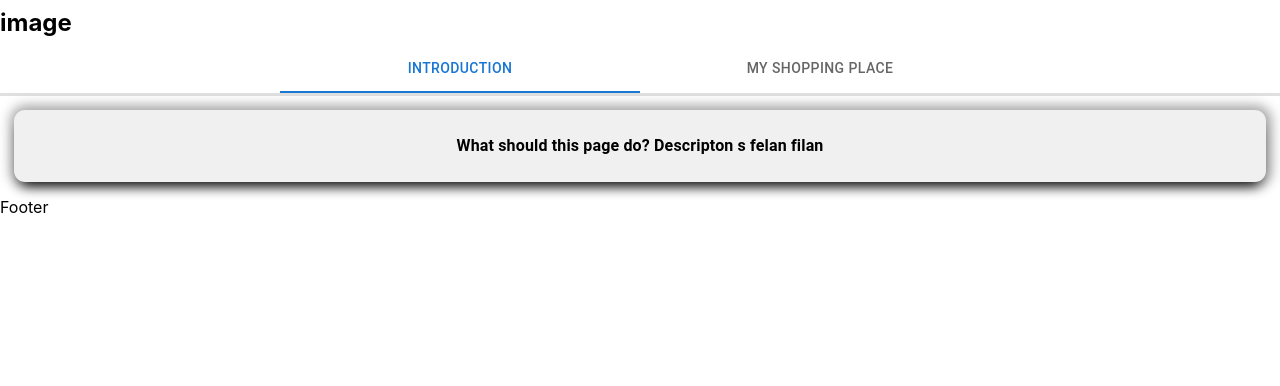
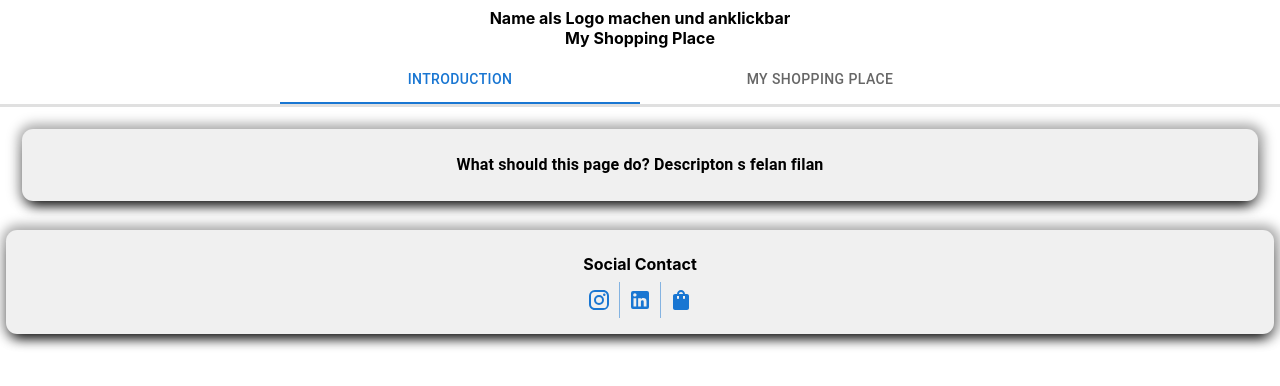
Before and after one commit to Hasan-1994/IC1-My-Shopping-Place, a React (Create React App) app: page / in a window 1280 px wide. Shown: the top 386 px of the page. Built offline with nearby package versions, Linux system fonts and the light colour scheme.

Commit message:
Basket Design & Footer & Overthinking Header

```diff
--- a/src/components/Basket.js
+++ b/src/components/Basket.js
@@ -1,10 +1,11 @@
 import * as React from 'react';
 import Button from '@mui/material/Button';
+import Box from '@mui/material/Box';
 
 import Grid from '@mui/material/Grid';
 
 function Basket(props) {
-    const { cardItem, onAdd, onRemove } = props;
+    const { cardItem} = props;
     const itemsPrice = cardItem.reduce((a, c) => a + c.price * c.qty, 0);
     const shppingPrice = itemsPrice >= 401 ? 0 : 50;
     const totalPrice = itemsPrice + shppingPrice;
@@ -13,26 +14,14 @@ function Basket(props) {
             <h2 className="text">Cart Items</h2>
             <div>{cardItem.length === 0 && <div>Cart is Empty</div>}</div>
             {cardItem.map((item) => (
-                <div key={item.id} className="row">
-                    <div>{item.name}</div>
-                    <div>
-                        <button
-                            onClick={() => onAdd(item)}
-                            className="add"
-                        >   +
-                        </button>
-                        <button
-                            onClick={() => onRemove(item)}
-                            className="remove"
-                        >
-                            -
-                        </button>
+                <Box sx={{ height: 40, width: '100%' }}>
+                    <div key={item.id} className="row">
+                        <div>{item.name}</div>
+                        <div className="col-2 text-right">
+                            {item.qty} x {item.price.toFixed(2)}€
+                        </div>
                     </div>
-
-                    <div className="col-2 text-right">
-                        {item.qty} x {item.price.toFixed(2)}€
-                    </div>
-                </div>
+                </Box>
             ))}
             {cardItem.length !== 0 && (
                 <>
--- a/src/components/Card.js
+++ b/src/components/Card.js
@@ -36,7 +36,7 @@ function Cards(props) {
                     </Typography>
                 </CardContent>
                 <CardActions>
-                    <Button className="addToCardBtn" onClick={() => onAdd(product)}>Add to Card /n<AddShoppingCartIcon /></Button>
+                    <Button className="addToCardBtn" onClick={() => onAdd(product)}>Add to Card<AddShoppingCartIcon/></Button>
                 </CardActions>
             </Card>
         </div>
--- a/src/components/Footer.js
+++ b/src/components/Footer.js
@@ -1,9 +1,22 @@
 import * as React from 'react';
+import Button from '@mui/material/Button';
+import ButtonGroup from '@mui/material/ButtonGroup';
+import InstagramIcon from '@mui/icons-material/Instagram';
+import ShoppingBagIcon from '@mui/icons-material/ShoppingBag';
+import LinkedInIcon from '@mui/icons-material/LinkedIn';
 
-export default function Footer () {
-    return(
-        <div>
-            Footer
+export default function Footer() {
+    return (
+        <div className="block">
+            <div className="text">
+                <h3>Social Contact</h3>
+                <ButtonGroup variant="text" aria-label="text button group">
+                    <Button><InstagramIcon onClick={()=> alert("sdasdas")}/></Button>
+                    <Button><LinkedInIcon onClick={()=> alert("sdasdas")}/></Button>
+                    <Button><ShoppingBagIcon onClick={()=> alert("Hier Icon von Shop und Logo")}/></Button>
+                </ButtonGroup>
+            </div>
+
         </div>
     )
 }
--- a/src/components/Header.js
+++ b/src/components/Header.js
@@ -6,6 +6,7 @@ import Typography from '@mui/material/Typography';
 import Box from '@mui/material/Box';
 import Content from './Content';
 import Introduction from './Introduction'
+import Button from '@mui/material/Button';
 
 function TabPanel(props) {
     const { children, value, index, ...other } = props;
@@ -19,7 +20,7 @@ function TabPanel(props) {
             {...other}
         >
             {value === index && (
-                <Box sx={{ p: 1 }}>
+                <Box sx={{ p: 2 }}>
                     <Typography>{children}</Typography>
                 </Box>
             )}
@@ -45,7 +46,13 @@ export default function Header() {
     };
     return (
         <Box>
-            <h1>image</h1>
+            <a>
+
+                <h3 className='text'>
+                Name als Logo machen und anklickbar <br/>
+                    My Shopping Place
+                </h3>
+            </a>
             <Box sx={{ borderBottom: 3, borderColor: 'divider' }}>
                 <Tabs value={value} onChange={handleChange} centered>
                     <Tab label="Introduction" {...a11yProps(1)} />
--- a/src/index.css
+++ b/src/index.css
@@ -123,3 +123,7 @@ button.badge {
   color: #000000;
   box-shadow: inset 50px 1px 50px 6px rgb(4, 145, 46), inset 0 -1px 0 0 #05f84a, inset 0 0 0 1px #028d10;
 }
+.border{
+  border-style: solid;
+  border-color: red;
+}
```
